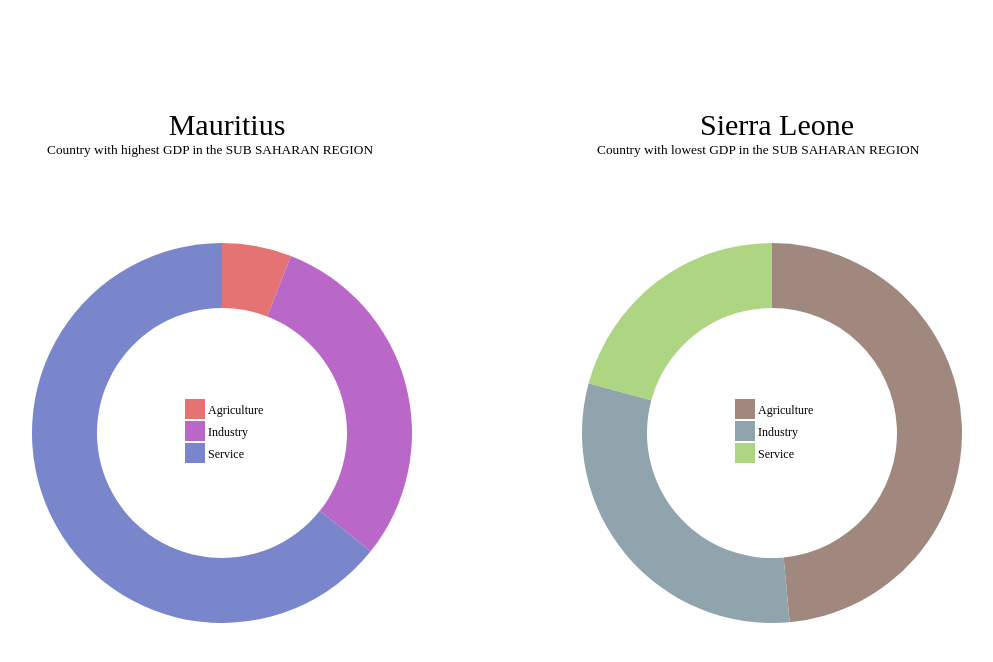
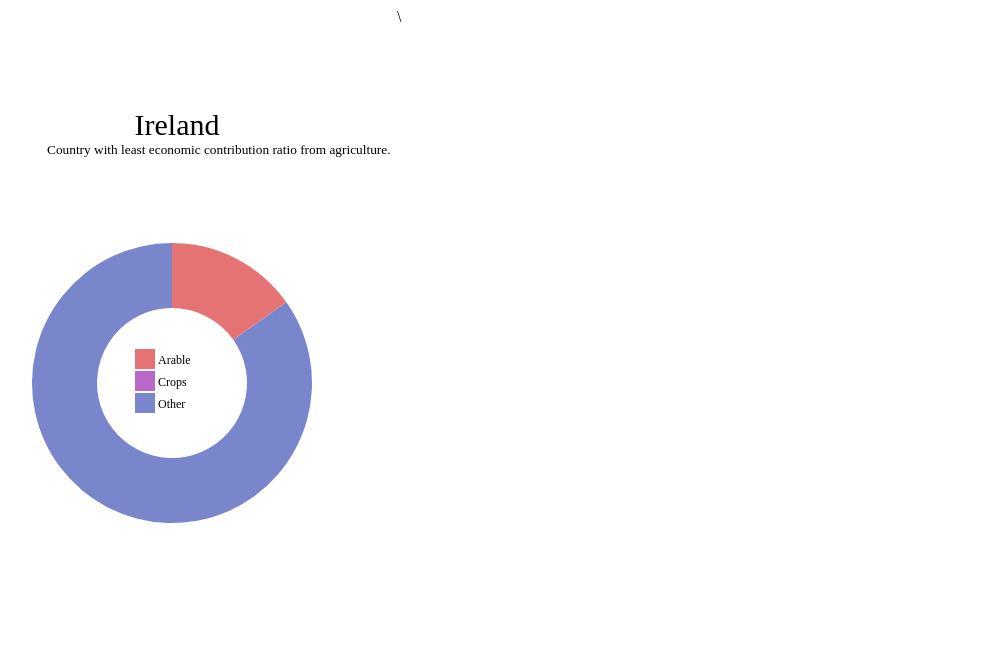
Before and after one commit to kreezire/CS498DataVizFinalProject, a website: page pie.html in a window 1280 px wide. Shown: the whole page, without its empty margins (61-1054 px from the left). Drawn offline with nearby package versions, Linux system fonts and the light colour scheme.

Commit message:
pie chart

```diff
--- a/pie.html
+++ b/pie.html
@@ -35,8 +35,8 @@ rect.disabled {                                                 /* NEW */
 </style>
 <style>
 body {
-  width: 1050px;
-  height: 500px;
+  width: 500px;
+  height: 300px;
   position: relative;
 }
 </style>
@@ -46,15 +46,11 @@ body {
 <body>
     <div style="display: flex; width: 60%;height: 30%">
         <div>
-            <center style="font-size: 30;padding-top: 100;padding-left: 10">Mauritius</center>
-            <small style="padding-left: 100">Country with highest GDP in the SUB SAHARAN REGION</small>
+            <center style="font-size: 30;padding-top: 100;padding-left: 10">Ireland</center>
+            <small style="padding-left: 100">Country with least economic contribution ratio from agriculture.</small>
             <div style="margin:75px;"  id="chart"></div>
         </div>
-        <div>
-             <center style="font-size: 30;padding-top: 100;padding-left: 10">Sierra Leone</center>
-             <small style="padding-left: 100">Country with lowest GDP in the SUB SAHARAN REGION</small>
-            <div style="margin:75px;"  id="chart1"></div>
-        </div>
+        \
     </div>
     <script>
     /*	Function: renderPieChart
@@ -65,8 +61,8 @@ body {
 	*	Contains transitions and hover effects, load the css file 'css/pieChart.css' at the top of html page where the pie chart has to be loaded
 	*/
 	function renderPieChart (dataset,dom_element_to_append_to, colorScheme){
-		var margin = {top:50,bottom:50,left:50,right:50};
-		var width = 500 - margin.left - margin.right,
+		var margin = {top:0,bottom:0,left:0,right:0};
+		var width = 300 - margin.left - margin.right,
 		height = width,
 		radius = Math.min(width, height) / 2;
 		var donutWidth = 75;
@@ -177,14 +173,14 @@ body {
 		.text(function(d) { return d; })
 	};
 </script>
-<script>
-    var inputData = [{label:"Agriculture",value:5.9},{label:"Industry",value:29.8},{label:"Service",value:64.3}];
+<script>15.2,0.03,84.77
+    var inputData = [{label:"Arable",value:15.2},{label:"Crops",value:0.03},{label:"Other",value:84.77}];
      var inputData1 = [{label:"Agriculture",value:49},{label:"Industry",value:31},{label:"Service",value:21}];
 
     var colorScheme = ["#E57373","#BA68C8","#7986CB","#A1887F","#90A4AE","#AED581","#9575CD","#FF8A65","#4DB6AC","#FFF176","#64B5F6","#00E676"];
     var colorScheme1 = ["#A1887F","#90A4AE","#AED581","#9575CD","#FF8A65","#4DB6AC","#FFF176","#64B5F6","#00E676"];
      renderPieChart(inputData,"#chart",colorScheme);
-     renderPieChart(inputData1,"#chart1",colorScheme1);
+     //renderPieChart(inputData1,"#chart1",colorScheme1);
 </script>
 </body>
 </html>
```
Also changed, not shown: index.html (+12 -1 lines).
